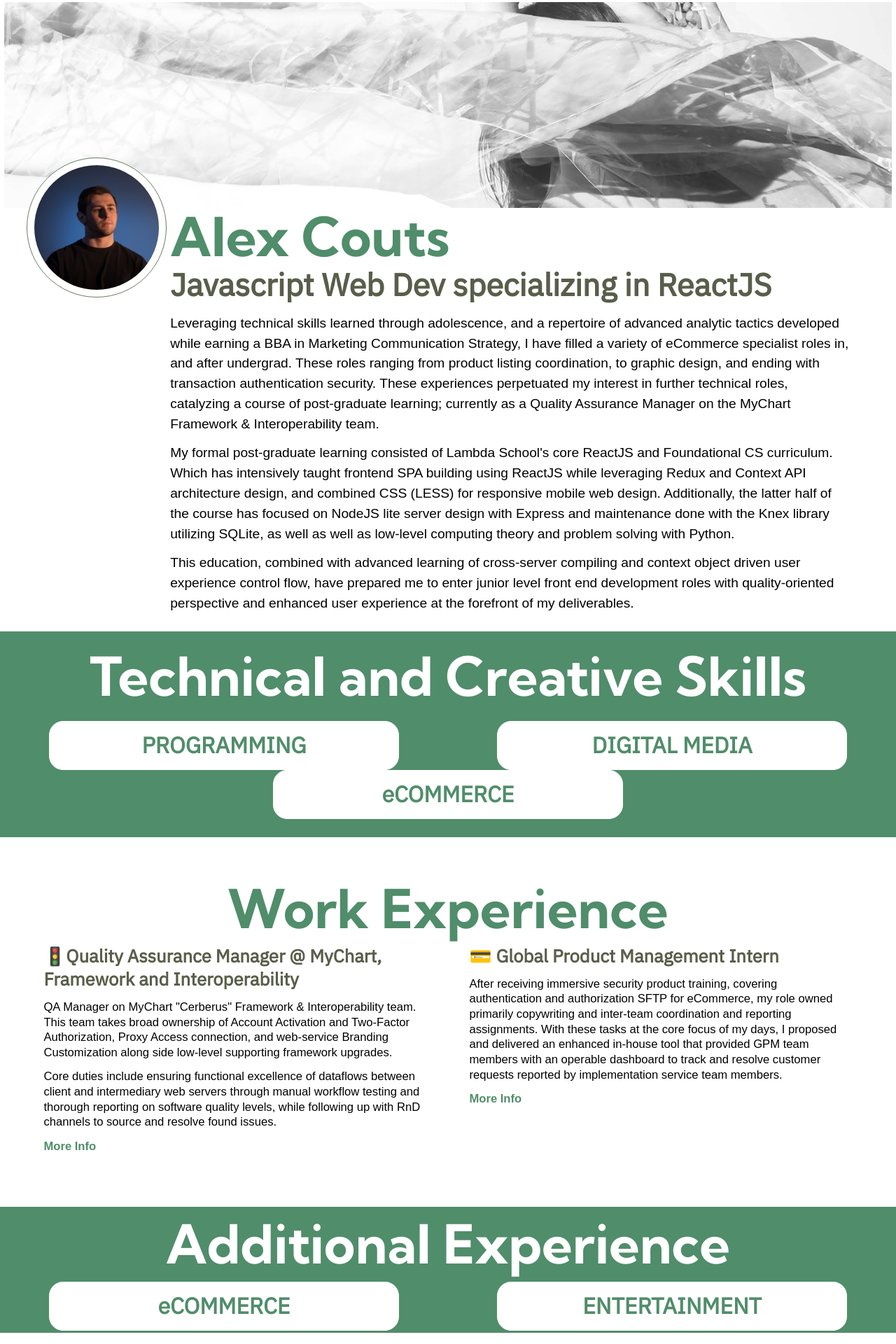
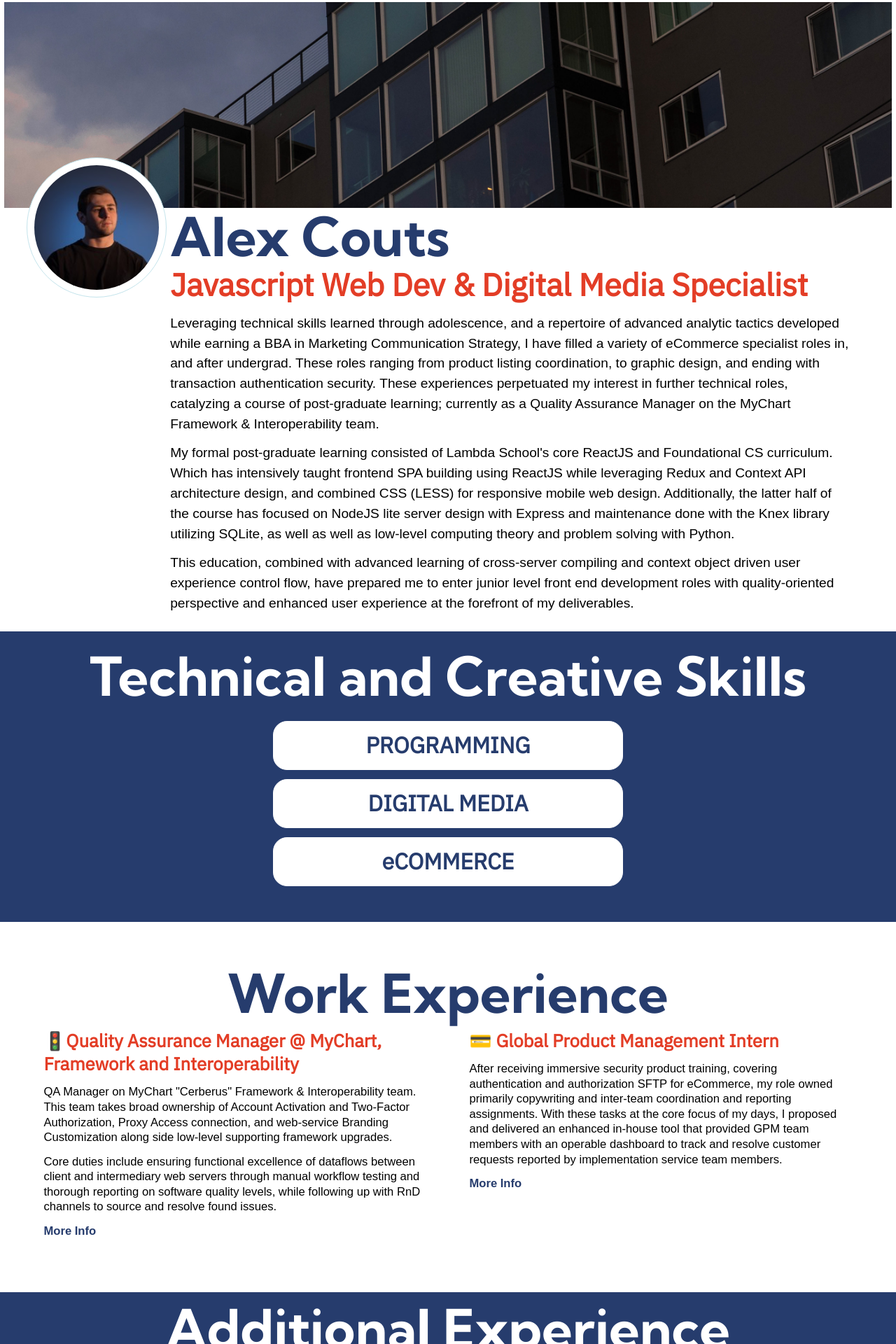
Before and after one commit to AvantGov/resume, a React (Create React App) app in the folder client/: page /about in a window 1280 px wide. Shown: the top 1920 px of the page at 70% size. Built offline with nearby package versions, Linux system fonts and the light colour scheme; a web font is replaced by a local one.

Commit message:
adding some CSS hot fixes as well as updating readme with component structure and hot fix notes

```diff
--- a/client/src/App.js
+++ b/client/src/App.js
@@ -2,7 +2,7 @@ import './App.css';
 
 import Header from './Components/Header';
 import WorkExp from "./Components/WorkExp";
-import NotifBanner from './Components/framework/NotifBanner';
+// import NotifBanner from './Components/framework/NotifBanner';
 import EpicComp__viewmore from './Components/EpicComp__viewmore';
 import VisaComp__viewmore from './Components/VisaComp__viewmore';
 import Viewmore__banner from './Components/Viewmore__banner';
--- a/client/src/Components/Header.js
+++ b/client/src/Components/Header.js
@@ -14,7 +14,7 @@ const Header = () => {
             </div>
             <div className="header__intro">
                 <h1 className='intro__name'>Alex Couts</h1>
-                <h2 className='intro__title'>Javascript Web Dev specializing in ReactJS</h2>
+                <h2 className='intro__title'>Javascript Web Dev & Digital Media Specialist</h2>
                     <br />
                 <p className='intro__bio'>Leveraging technical skills learned through adolescence, and a repertoire of advanced analytic tactics developed while earning a BBA in Marketing Communication Strategy, I have filled a variety of eCommerce specialist roles in, and after undergrad. These roles ranging from product listing coordination, to graphic design, and ending with transaction authentication security. These experiences perpetuated my interest in further technical roles, catalyzing a course of post-graduate learning; currently as a Quality Assurance Manager on the MyChart Framework & Interoperability team.</p>
                     <br />
--- a/client/src/Components/VisaComp__viewmore.js
+++ b/client/src/Components/VisaComp__viewmore.js
@@ -63,13 +63,13 @@ const VisaComp__viewmore = () => {
                 </div>
             </div> */}
 
-            <div className='viewMore__comingSoon'>
+            {/* <div className='viewMore__comingSoon'>
                 <a href='https://www.behance.net/gallery/84709585/CardinalCommerce-Reporting-Dashboard' target="_blank" rel="noopener noreferrer">
                     <h1 className='comingSoon__title'>Reporting Dashboard Internship Project</h1>
                 </a>
                 <p className=''>*coming soon: behance API integration*</p>
 
-            </div>
+            </div> */}
 
             <div className='viewmore__return'>
                     <Link className='return__Link' to="/about">
--- a/client/src/index.css
+++ b/client/src/index.css
@@ -155,14 +155,14 @@ Html {
 h1 {
   font-family: "Kumbh Sans", sans-serif;
   font-size: 6rem;
-  color: #508d6a;
+  color: #263c6d;
 }
 
 h2 {
   font-family: "IBM Plex Sans", sans-serif;
   font-size: 3.5rem;
   line-height: 130%;
-  color: #595e4a;
+  color: #e33d26;
 }
 
 /* *HEADER COMPONENT STYLING* */
@@ -181,7 +181,7 @@ h2 {
   margin-left: 3%;
   position: absolute;
   background-color: #ffffff;
-  border: 1px solid #6b7a65;
+  border: 1px solid #c4e4ec;
   /* opacity: 900%; */
   border-radius: 100px;
   display: flex;
@@ -210,7 +210,7 @@ h2 {
 .imgContainer__img {
   height: 98%;
   width: 99%;
-  background-image: url("./assets/inertia/1.jpg");
+  background-image: url("./assets/seattle_apartment.jpg");
   background-position: center 20%;
   background-size: cover;
   background-repeat: no-repeat;
@@ -280,7 +280,7 @@ h2 {
   font-weight: 750;
   font-size: 1.3rem;
   text-decoration: none;
-  color: #508d6a;
+  color: #263c6d;
 }
 
 .epicComp a:hover {
@@ -314,7 +314,7 @@ h2 {
   font-weight: 750;
   font-size: 1.3rem;
   text-decoration: none;
-  color: #508d6a;
+  color: #263c6d;
 }
 
 .visaComp a:hover {
@@ -324,7 +324,7 @@ h2 {
 
 /*  * VIEW MORE PAGES BANNER STYLING * */
 .viewmore__banner {
-  background-image: url("./assets/inertia/1.jpg");
+  background-image: url("./assets/seattle_apartment.jpg");
   background-position: top;
   height: 20%;
   width: 100%;
@@ -360,7 +360,7 @@ h2 {
 .welcome {
   height: 100vh;
   width: 100%;
-  background-image: url("./assets/inertia/1.jpg");
+  background-image: url("./assets/seattle_apartment.jpg");
   background-size: cover;
   background-repeat: no-repeat;
   display: flex;
@@ -369,9 +369,13 @@ h2 {
   align-items: center;
 }
 
+/* hot fix for welcome banner color */
+.welcome h1 {
+  color: #c4e4ec;
+}
 
 .welcome__entryButton {
-  border: 3px solid #595E4A;
+  border: 3px solid #e33d26;
   background-color: #ffffff;
   width: 450px;
   height: 70px;
@@ -383,7 +387,7 @@ h2 {
 }
 
 .welcome__entryButton:hover {
-  background-color: #508D6A;
+  background-color: #263c6d;
   border: 4px solid white;
 }
 
@@ -406,7 +410,7 @@ h2 {
   margin-top: 1%;
   padding-top: 2%;
   padding-bottom: 2%;
-  background-color: #508D6A;
+  background-color: #263c6d;
   display: flex;
   flex-direction: column;
   justify-content: space-around;
@@ -420,7 +424,7 @@ h2 {
 .skillsHeader__areaContainer {
   /* border: 2px solid blue; */
   margin-top: 1%;
-  height: 40%;
+  height: 50%;
   display: flex;
   justify-content: space-around;
   flex-wrap: wrap;
@@ -439,12 +443,12 @@ h2 {
 }
 
 .areaContainer__button:hover {
-  background-color: #508D6A;
+  background-color: #263c6d;
   border: 2px solid white;
 }
 
 .areaContainer__button h2 {
-  color: #508D6A;
+  color: #263c6d;
 }
 
 .areaContainer__button:hover h2 {
@@ -469,7 +473,7 @@ h2 {
   width: 100%;
   height: 22.5vh;
   text-align: center;
-  background-color: #508D6A;
+  background-color: #263c6d;
   display: flex;
   flex-direction: column;
   justify-content: space-around;
@@ -546,6 +550,7 @@ h2 {
 
 .viewMore__intro h1 {
   font-size: 4rem;
+  padding-bottom: 1%;
 }
 
 .viewMore__intro h2 {
@@ -601,7 +606,7 @@ h2 {
 .viewmore__return {
   height: 100px;
   width: 100%;
-  background-color: #508D6A;
+  background-color: #263c6d;
   display: flex;
   justify-content: center;
   align-items: center;
@@ -614,7 +619,7 @@ h2 {
   margin-top: 4%;
   height: 100px;
   width: 100%;
-  background-color: #508D6A;
+  background-color: #263c6d;
   display: flex;
   justify-content: center;
   align-items: center;
@@ -635,12 +640,12 @@ h2 {
 }
 
 .return__button:hover {
-  background-color: #508D6A;
+  background-color: #263c6d;
   border: 2px solid white;
 }
 
 .return__button h2 {
-  color: #508D6A;
+  color: #263c6d;
 }
 
 .return__button:hover h2 {
@@ -660,7 +665,7 @@ h2 {
   align-items: center;
   height: 100%;
   width: 100%;
-  background-color: #6b7a65;
+  background-color: #c4e4ec;
 }
 
 .viewMore__comingSoon h1 {
@@ -989,7 +994,7 @@ h2 {
 /*  *STYLING SUPPORT FOR CONTACT AND FOOTER SECTIONS* */
 .Footer {
   /* border: 2px solid red; */
-  border-top: 1px dashed #508d6a;
+  border-top: 1px dashed #263c6d;
   height: 100%;
   width: 100%;
   display: flex;
@@ -1032,7 +1037,7 @@ h2 {
   /* border: 2px solid green; */
   width: 60%;
   height: 100%;
-  background-color: #508D6A;
+  background-color: #263c6d;
   display: flex;
   flex-direction: column;
   justify-content: center;
@@ -1075,7 +1080,7 @@ h2 {
 }
 
 .frame__unlist li a {
-  color: #508d6a;
+  color: #263c6d;
 }
 
 
@@ -1083,7 +1088,7 @@ h2 {
 /* * TRADEMARK STYLING SUPPORT * */
 
 .Trademark {
-  border-top: 1px dashed #508d6a;
+  border-top: 1px dashed #263c6d;
   width: 100%;
   height: 10vh;
   display: flex;
@@ -1094,7 +1099,7 @@ h2 {
 .Trademark p {
   font-family: 'Libre Barcode 39 Text', cursive;
   font-size: 2.75rem;
-  color: #508d6a;
+  color: #263c6d;
   font-weight: 500;
   text-align: center;
 }
@@ -1102,15 +1107,15 @@ h2 {
 /*  *SOME GENERAL POP UP FRAMEWORK STYLINF SUPPORT* */
 .inner__closeBtn {
   border-radius: 25px;
-  color: #508d6a;
+  color: #263c6d;
   background-color: #ffffff;
-  border: 2px solid #508d6a;
+  border: 2px solid #263c6d;
 }
 
 .inner__closeBtn:hover {
   color: #ffffff;
-  background-color: #508d6a;
-  border: 2px solid #595E4A;
+  background-color: #263c6d;
+  border: 2px solid #e33d26;
 }
 
 /* *STYLING SUPPORT FOR ECOMM POSITION POP UP * */
@@ -1185,7 +1190,7 @@ h2 {
 .NotifBanner {
   height: 16vh;
   width: 100%;
-  background-color: #508D6A;
+  background-color: #263c6d;
   display: flex;
   /* flex-direction: column; */
   align-items: center;
@@ -1267,7 +1272,7 @@ h2 {
 .programming__container a {
   text-decoration: none;
   font-weight: 750;
-  color: #508d6a;
+  color: #263c6d;
 }
 
 .programming__container a:hover {
@@ -1296,7 +1301,7 @@ h2 {
 .viewmore__media a {
   text-decoration: none;
   font-weight: 750;
-  color: #508d6a;
+  color: #263c6d;
 }
 
 .viewmore__media a:hover {
@@ -1332,7 +1337,7 @@ h2 {
 .viewmore__ecomm a {
   text-decoration: none;
   font-weight: 750;
-  color: #508d6a;
+  color: #263c6d;
 }
 
 .viewmore__ecomm a:hover {
@@ -1365,8 +1370,7 @@ h2 {
 
 /* *MEDIA QUERIES FOR RESPONSIVE CONSIDERATION* */
 
-@media screen and (max-width: 1230px) {
-
+@media screen and (max-width: 1510px) {
   /* turn skills button to column */
   .skillsHeader__areaContainer {
     /* border: 2px solid black; */
@@ -1376,6 +1380,12 @@ h2 {
     height: 110%;
     padding-bottom: 1%;
   }
+  .areaContainer__button {
+    margin-bottom: 1%;
+  }
+}
+
+@media screen and (max-width: 1230px) {
 
   .areaContainer__button {
     margin-top: 1.5%;
@@ -1548,6 +1558,7 @@ h2 {
 
   .titleContainer__name {
     font-size: 3.5rem;
+    color: #c4e4ec;
   }
 
   .titleContainer__title {
@@ -1638,6 +1649,10 @@ h2 {
     margin-bottom: 2%;
   } */
 
+  .header__iconContainer {
+    display: none;
+  }
+
   .jobsHeader__areaContainer {
     height: 50%;
   }
@@ -1683,14 +1698,6 @@ h2 {
 }
 
 @media screen and (max-width: 650px) {
-
-
-
-  .header__iconContainer {
-    display: none;
-  }
-
-
 
   .jobsHeader__areaContainer {
     justify-content: space-around;
@@ -1766,6 +1773,7 @@ h2 {
   .welcome__title {
     text-align: center;
   }
+
 
   .NotifBanner {
     display: flex;
```
Also changed, not shown: client/src/assets/seattle_apartment.jpg (added), 1 other file (tests, documents, lock files or other folders).
